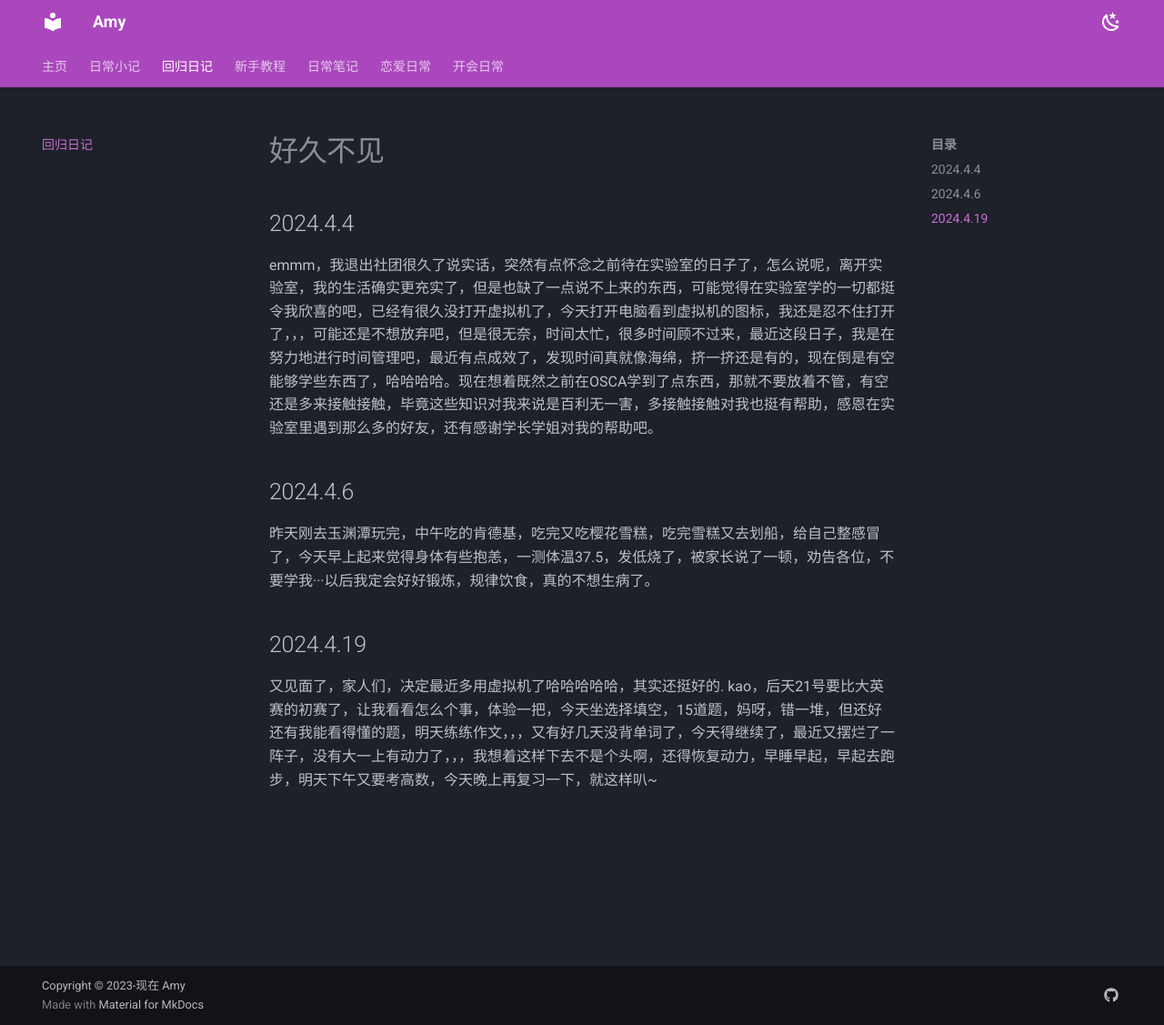
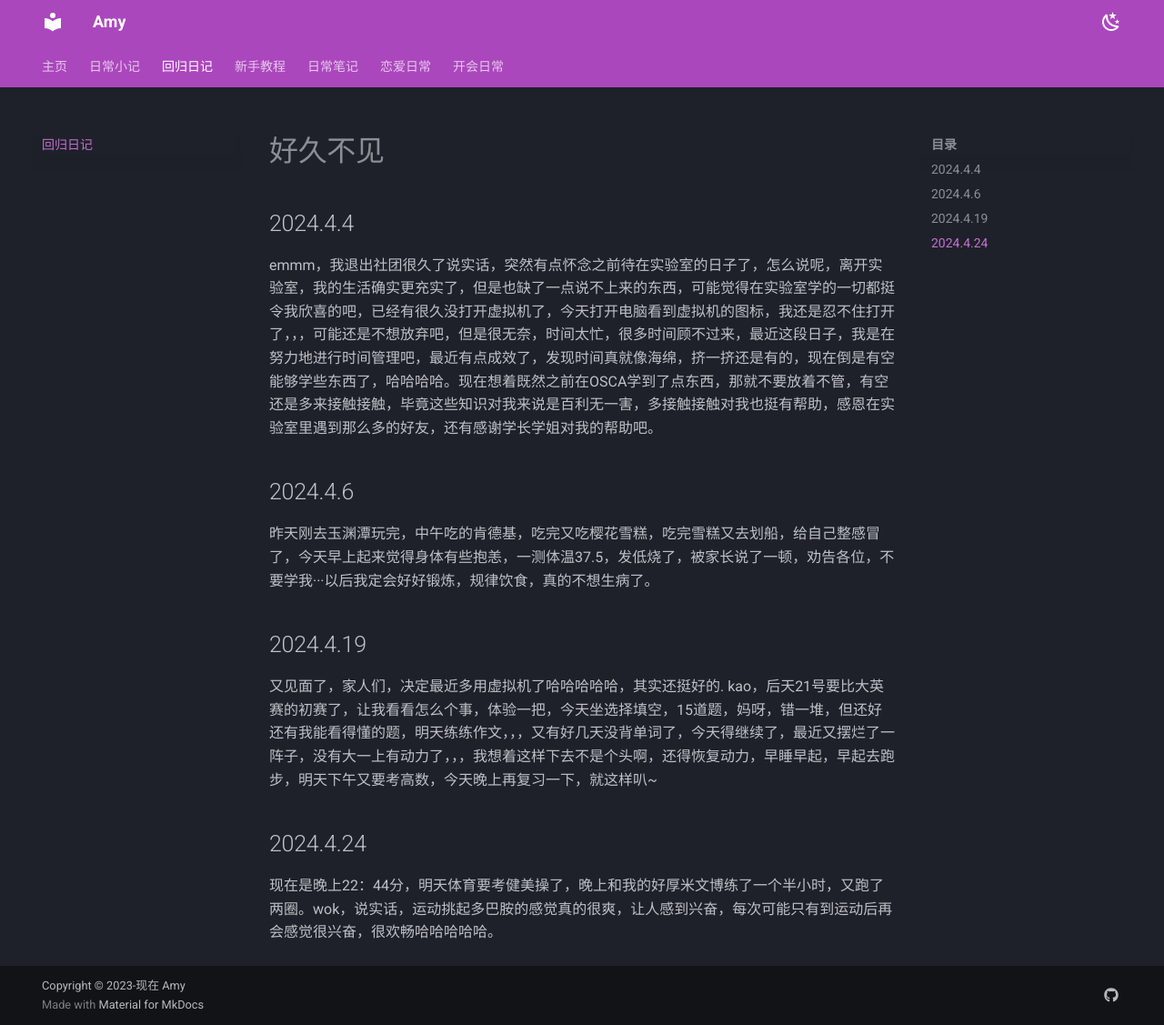
Before and after one commit to AmyWang5/Amyhhh-blog, an MkDocs documentation site: the page built from docs/AMY4/comback.md, in a window 1280 px wide and 1127 px high. Shown: the whole window at 91% size. Built offline with MkDocs 1.6.1 and Material for MkDocs 9.7.7, drawn with Linux system fonts in a browser that asks for light colours.

Commit message:
2024-04-24_22:50:36 update

```diff
--- a/docs/AMY4/comback.md
+++ b/docs/AMY4/comback.md
@@ -11,3 +11,7 @@ emmm，我退出社团很久了说实话，突然有点怀念之前待在实验
 ## 2024.4.19
 
 又见面了，家人们，决定最近多用虚拟机了哈哈哈哈哈，其实还挺好的. kao，后天21号要比大英赛的初赛了，让我看看怎么个事，体验一把，今天坐选择填空，15道题，妈呀，错一堆，但还好还有我能看得懂的题，明天练练作文，，，又有好几天没背单词了，今天得继续了，最近又摆烂了一阵子，没有大一上有动力了，，，我想着这样下去不是个头啊，还得恢复动力，早睡早起，早起去跑步，明天下午又要考高数，今天晚上再复习一下，就这样叭~
+
+## 2024.4.24
+
+现在是晚上22：44分，明天体育要考健美操了，晚上和我的好厚米文博练了一个半小时，又跑了两圈。wok，说实话，运动挑起多巴胺的感觉真的很爽，让人感到兴奋，每次可能只有到运动后再会感觉很兴奋，很欢畅哈哈哈哈哈。
```
